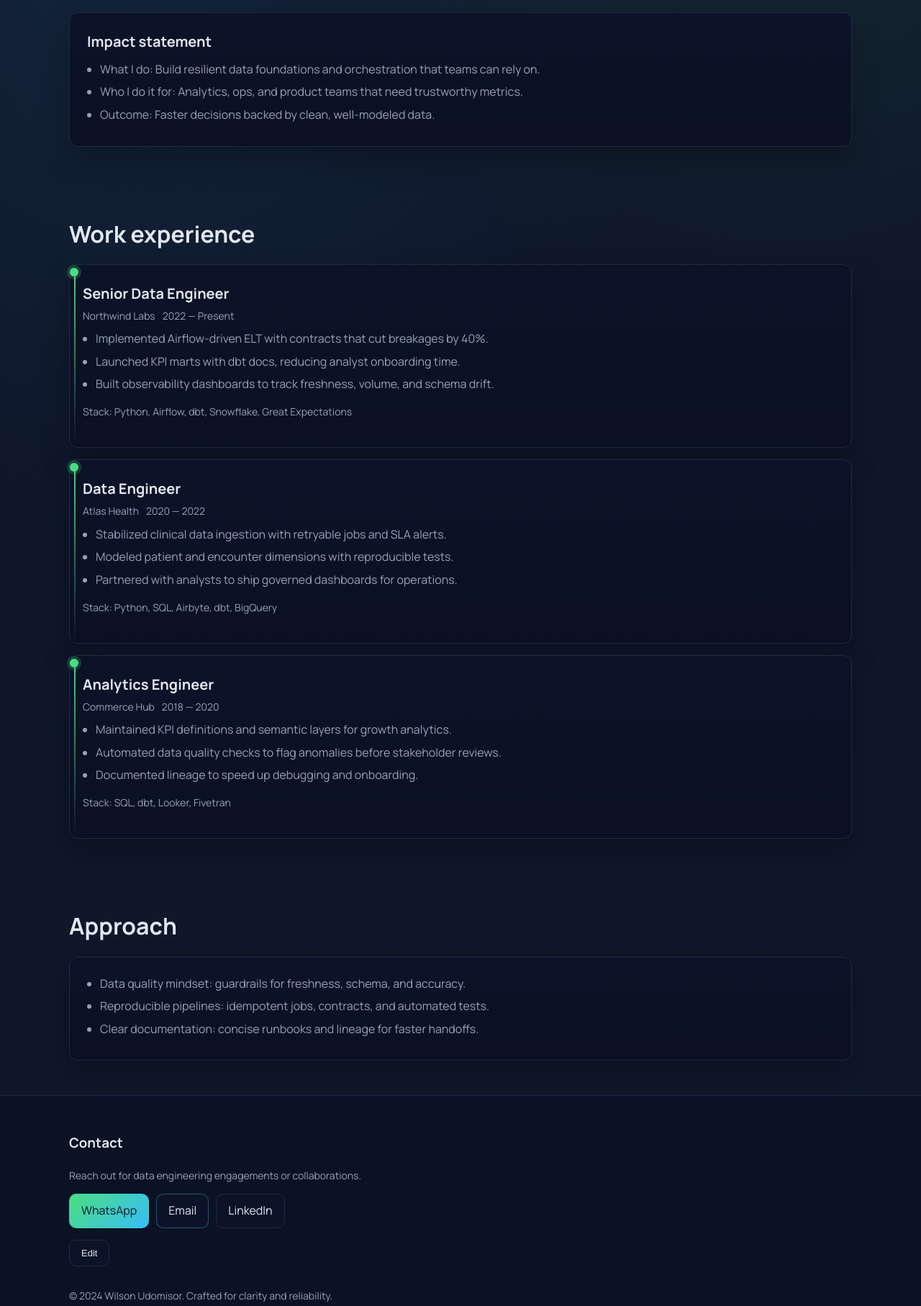
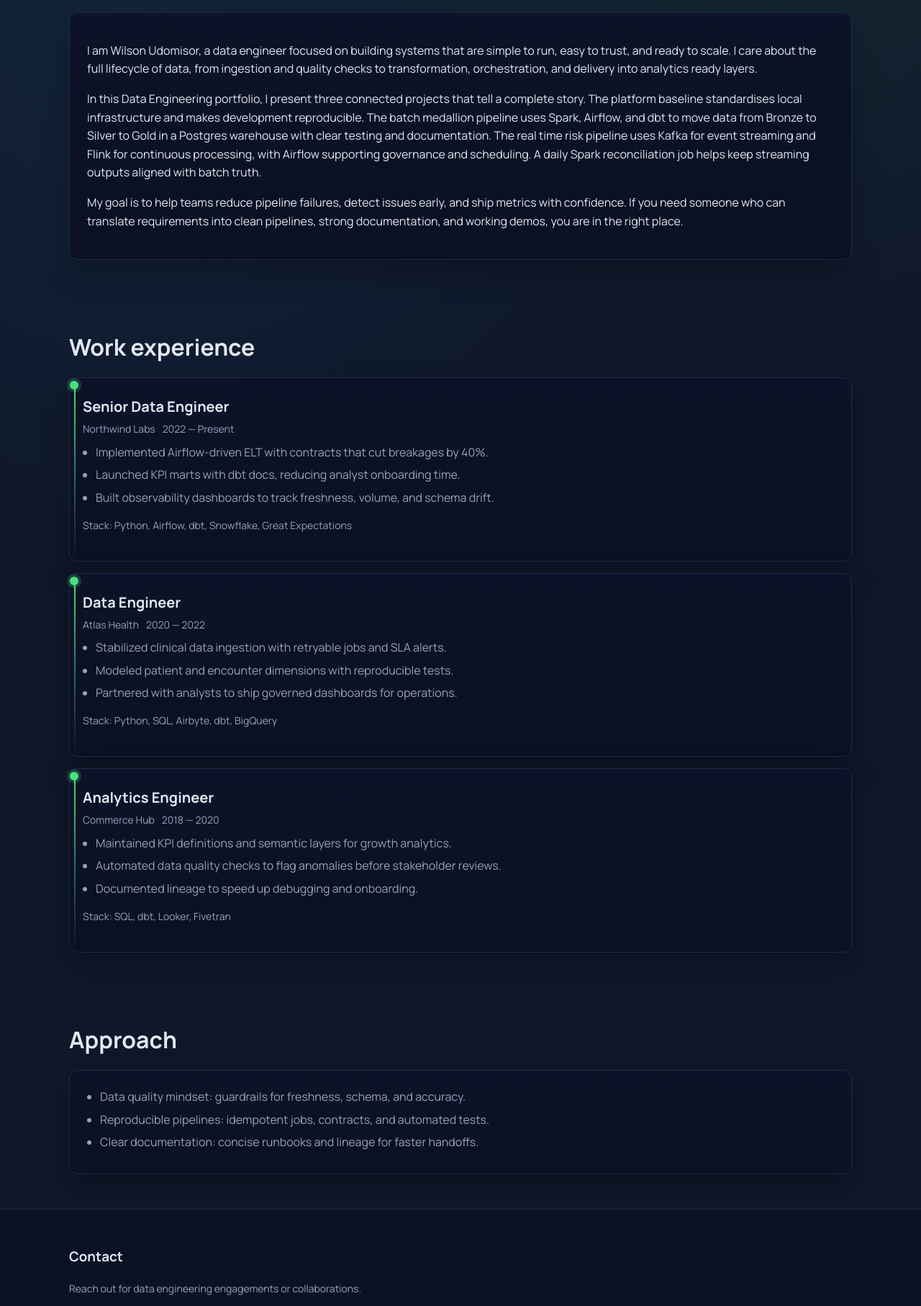
Before and after one commit to WilsonMisor/wilson-portfolios, a plain HTML site: page de/about.html in a window 1280 px wide. Shown: the part 522-2336 px from the top of the page at 72% size. Drawn offline with Linux system fonts and the light colour scheme.

Commit message:
Update about.html

```diff
--- a/de/about.html
+++ b/de/about.html
@@ -29,14 +29,11 @@
       </section>
 
       <section class="section">
-        <h1 id="ownerName">About Wilson Udomisor</h1>
+        <h1 id="ownerName">About</h1>
         <div class="card">
-          <h3>Impact statement</h3>
-          <ul class="list">
-            <li data-edit-text-key="about_impact_do">What I do: Build resilient data foundations and orchestration that teams can rely on.</li>
-            <li data-edit-text-key="about_impact_who">Who I do it for: Analytics, ops, and product teams that need trustworthy metrics.</li>
-            <li data-edit-text-key="about_impact_outcome">Outcome: Faster decisions backed by clean, well-modeled data.</li>
-          </ul>
+          <p>I am Wilson Udomisor, a data engineer focused on building systems that are simple to run, easy to trust, and ready to scale. I care about the full lifecycle of data, from ingestion and quality checks to transformation, orchestration, and delivery into analytics ready layers.</p>
+          <p>In this Data Engineering portfolio, I present three connected projects that tell a complete story. The platform baseline standardises local infrastructure and makes development reproducible. The batch medallion pipeline uses Spark, Airflow, and dbt to move data from Bronze to Silver to Gold in a Postgres warehouse with clear testing and documentation. The real time risk pipeline uses Kafka for event streaming and Flink for continuous processing, with Airflow supporting governance and scheduling. A daily Spark reconciliation job helps keep streaming outputs aligned with batch truth.</p>
+          <p>My goal is to help teams reduce pipeline failures, detect issues early, and ship metrics with confidence. If you need someone who can translate requirements into clean pipelines, strong documentation, and working demos, you are in the right place.</p>
         </div>
       </section>
 
@@ -111,7 +108,7 @@
           </div>
           <button id="editToggle" class="btn edit-toggle" type="button">Edit</button>
         </div>
-        <p class="helper">© 2024 Wilson Udomisor. Crafted for clarity and reliability.</p>
+        <p class="helper">© 2025 Wilson Udomisor. Crafted for clarity and reliability.</p>
       </div>
     </footer>
   </div>
```
